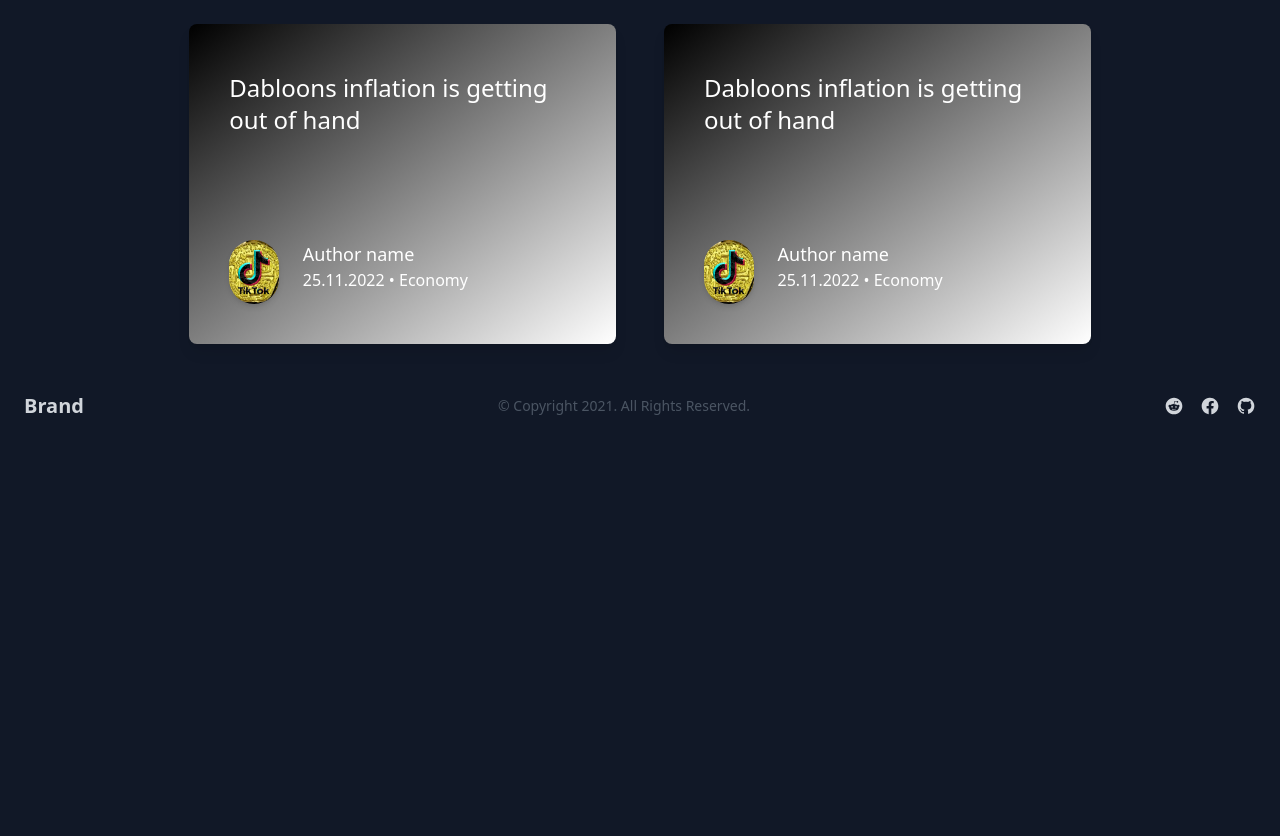
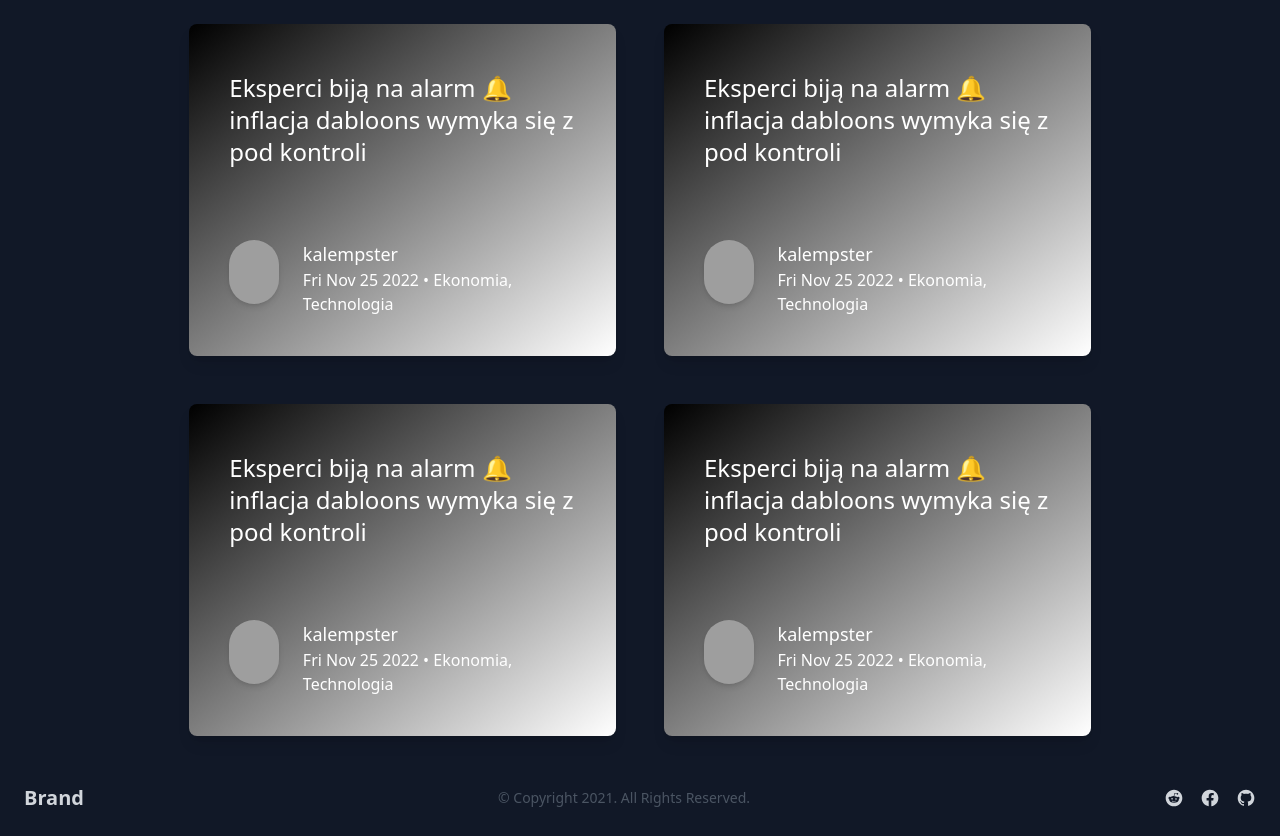
Before and after one commit to irunislaw/Bloging, a website built with Vite: page frontend/index.html in a window 1280 px wide. Before the commit the page ends 800 px from the top, so only its background shows below. Built offline with nearby package versions, Linux system fonts and the light colour scheme; grey boxes are pictures that could not be loaded.

Commit message:
Moved blog to component

```diff
--- a/frontend/index.html
+++ b/frontend/index.html
@@ -9,28 +9,9 @@
 
 <body class="bg-gray-900">
     <div id="app" class>
-        <div class="flex place-content-center flex-wrap">
 
-            <section class="bg-gradient-to-tr from-rose-500 to-orange-500 m-6 w-5/6 rounded-lg shadow-lg duration-200 sm:bg-gradient-to-br sm:from-black sm:to-white sm:w-1/3">
-                <div class="px-10 pt-12  h-44 text-2xl whitespace-pre-wrap font-medium text-white">Dabloons inflation is getting out of hand</div>
-                <div class="flex container px-10 py-10 mx-auto w ">
-                    <div class="bg-dabloons2 bg-center float left bg-cover w-16 h-16 min-w-fit min-h-fit shadow-md rounded-full"></div>
-                    <div class="w-96">
-                        <div class="font-normal float-none text-white pl-6 text-lg"> Author name</div>
-                        <div class="text-white pl-6 text-s text-light">25.11.2022 • Economy</div>
-                    </div>
-                </div>
-            </section>
-            <section class="bg-gradient-to-tr from-rose-500 to-orange-500 m-6 w-5/6 rounded-lg shadow-lg duration-200 sm:bg-gradient-to-br sm:from-black sm:to-white sm:w-1/3">
-                <div class="px-10 pt-12  h-44 text-2xl whitespace-pre-wrap font-medium text-white">Dabloons inflation is getting out of hand</div>
-                <div class="flex container px-10 py-10 mx-auto w ">
-                    <div class="bg-dabloons2 bg-center float left bg-cover w-16 h-16 min-w-fit min-h-fit shadow-md rounded-full"></div>
-                    <div class="w-96">
-                        <div class="font-normal float-none text-white pl-6 text-lg"> Author name</div>
-                        <div class="text-white pl-6 text-s text-light">25.11.2022 • Economy</div>
-                    </div>
-                </div>
-            </section>
+        <div id="blogs" class="flex place-content-center flex-wrap">
+
 
         </div>
 
@@ -70,7 +51,6 @@
         </footer>
     </div>
     <script type="module" src="/src/index.ts"></script>
-    <link rel="stylesheet" href="./src/index.css">
 </body>
 
 </html>
--- a/frontend/package.json
+++ b/frontend/package.json
@@ -9,10 +9,14 @@
     "preview": "vite preview"
   },
   "devDependencies": {
+    "@types/sanitize-html": "^2.6.2",
     "autoprefixer": "^10.4.13",
     "postcss": "^8.4.19",
     "tailwindcss": "^3.2.4",
     "typescript": "^4.6.4",
     "vite": "^3.2.3"
+  },
+  "dependencies": {
+    "sanitize-html": "^2.7.3"
   }
 }
--- /dev/null
+++ b/frontend/src/components/Blog.ts
@@ -0,0 +1,14 @@
+export const BlogComponent = (title: string, author: string, authorUrl: string, tags: string[], date: Date) => String.raw`
+<div
+    class="bg-gradient-to-tr from-rose-500 to-orange-500 m-6 w-5/6 rounded-lg shadow-lg duration-200 sm:bg-gradient-to-br sm:from-black sm:to-white sm:w-1/3">
+    <div class="px-10 pt-12  h-44 text-2xl whitespace-pre-wrap font-medium text-white">${title}</div>
+    <div class="flex container px-10 py-10 mx-auto w ">
+        <div
+            class="bg-[url('${authorUrl}')] bg-center float left bg-cover w-16 h-16 min-w-fit min-h-fit shadow-md rounded-full">
+        </div>
+        <div class="w-96">
+            <div class="font-normal float-none text-white pl-6 text-lg"> ${author}</div>
+            <div class="text-white pl-6 text-s text-light">${date.toDateString()} • ${tags.map((t) => " " + t)}</div>
+        </div>
+    </div>
+</div>`;
--- a/frontend/src/index.ts
+++ b/frontend/src/index.ts
@@ -1 +1,11 @@
+import { BlogComponent } from "./components/Blog";
+import sanitize from "sanitize-html";
 import "./index.css";
+
+const blogsDiv = document.querySelector("#blogs") as HTMLDivElement;
+
+
+blogsDiv.innerHTML += sanitize(BlogComponent("Eksperci biją na alarm 🔔 inflacja dabloons wymyka się z pod kontroli", "kalempster", "https://cdn.discordapp.com/attachments/654788427669176320/1045484023058808842/Screenshot_2022-11-25-00-40-09-03.jpg", ["Ekonomia", "Technologia"], new Date()), { allowedAttributes: { "*": ["class"] } });
+blogsDiv.innerHTML += sanitize(BlogComponent("Eksperci biją na alarm 🔔 inflacja dabloons wymyka się z pod kontroli", "kalempster", "https://cdn.discordapp.com/attachments/654788427669176320/1045484023058808842/Screenshot_2022-11-25-00-40-09-03.jpg", ["Ekonomia", "Technologia"], new Date()), { allowedAttributes: { "*": ["class"] } });
+blogsDiv.innerHTML += sanitize(BlogComponent("Eksperci biją na alarm 🔔 inflacja dabloons wymyka się z pod kontroli", "kalempster", "https://cdn.discordapp.com/attachments/654788427669176320/1045484023058808842/Screenshot_2022-11-25-00-40-09-03.jpg", ["Ekonomia", "Technologia"], new Date()), { allowedAttributes: { "*": ["class"] } });
+blogsDiv.innerHTML += sanitize(BlogComponent("Eksperci biją na alarm 🔔 inflacja dabloons wymyka się z pod kontroli", "kalempster", "https://cdn.discordapp.com/attachments/654788427669176320/1045484023058808842/Screenshot_2022-11-25-00-40-09-03.jpg", ["Ekonomia", "Technologia"], new Date()), { allowedAttributes: { "*": ["class"] } });
```
Also changed, not shown: 1 other file.
